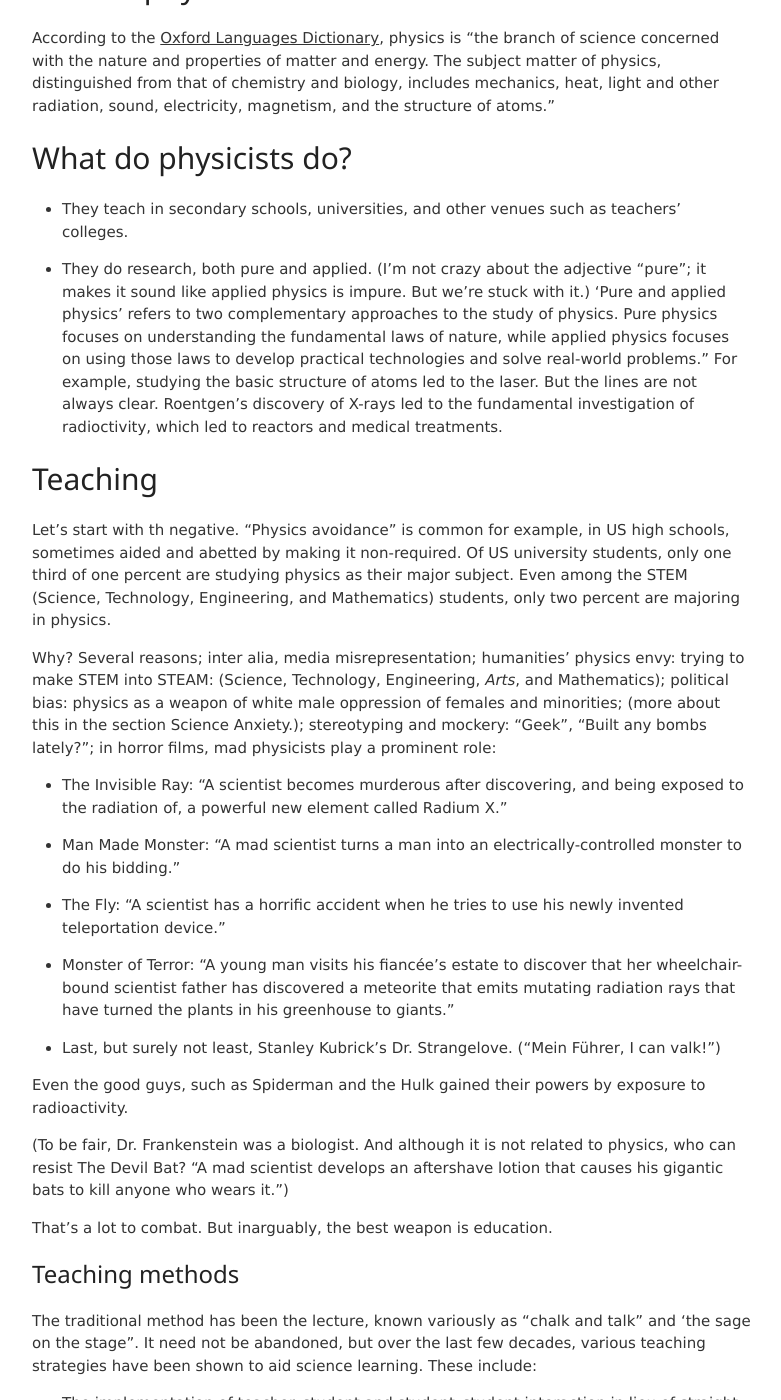
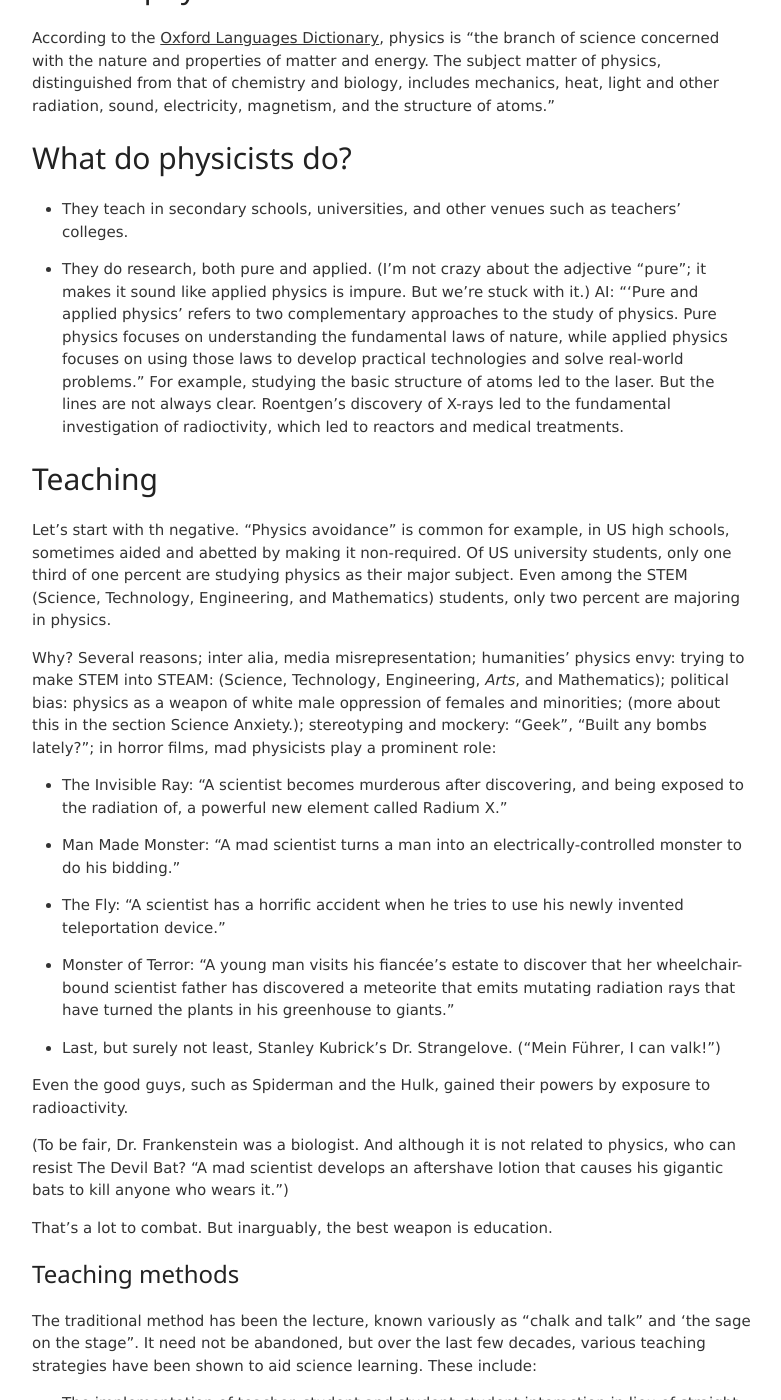
Before and after one commit to jvmallow/jvmallow.github.io, a Jekyll site: the page built from _posts/2025-05-14-Physics.md, in a window 1280 px wide and 1400 px high, scrolled down 569 px. Shown: the whole window, without its empty margins (248-1029 px from the left). Built offline with Jekyll 4.4.1, drawn with Linux system fonts in a browser that asks for light colours; a script that is not in the unit is left out.

```diff
--- a/_posts/2025-05-14-Physics.md
+++ b/_posts/2025-05-14-Physics.md
@@ -15,7 +15,7 @@ According to the [Oxford Languages Dictionary](https://languages.oup.com/google-
 
    - They teach in secondary schools, universities, and other venues such as teachers' colleges.
 
-   - They do research, both pure and applied. (I'm not crazy about the adjective "pure"; it makes it sound like applied physics is impure.  But we're stuck with it.) 'Pure and applied physics' refers to two complementary approaches to the study of physics. Pure physics focuses on understanding the fundamental laws of nature, while applied physics focuses on using those laws to develop practical technologies and solve real-world problems." For example, studying the basic structure of atoms led to the laser. But the lines are not always clear. Roentgen's discovery of X-rays led to the fundamental investigation of radioctivity, which led to reactors and medical treatments.
+   - They do research, both pure and applied. (I'm not crazy about the adjective "pure"; it makes it sound like applied physics is impure.  But we're stuck with it.) AI: "'Pure and applied physics' refers to two complementary approaches to the study of physics. Pure physics focuses on understanding the fundamental laws of nature, while applied physics focuses on using those laws to develop practical technologies and solve real-world problems." For example, studying the basic structure of atoms led to the laser. But the lines are not always clear. Roentgen's discovery of X-rays led to the fundamental investigation of radioctivity, which led to reactors and medical treatments.
 
 
 
@@ -36,7 +36,7 @@ Why? Several reasons; inter alia,  media misrepresentation; humanities' physics
 
   - Last, but surely not least, Stanley Kubrick’s Dr. Strangelove. (“Mein Führer, I can valk!”)
 
-Even the good guys, such as Spiderman and the Hulk gained their powers by exposure to radioactivity.
+Even the good guys, such as Spiderman and the Hulk, gained their powers by exposure to radioactivity.
 
 (To be fair, Dr. Frankenstein was a biologist. And although it is not related to physics, who can resist The Devil Bat? “A mad scientist develops an aftershave lotion that causes his gigantic bats to kill anyone who wears it.”)
 
```
